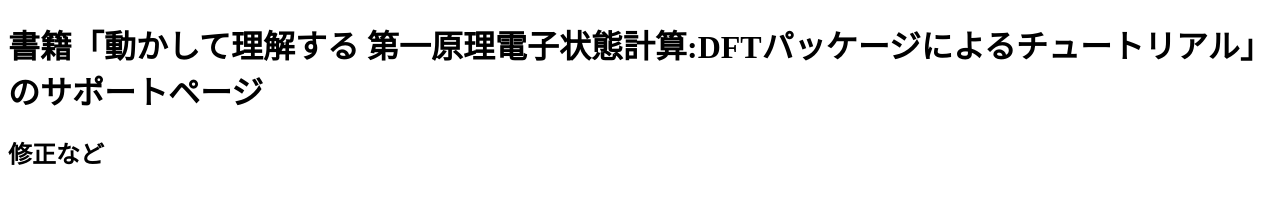
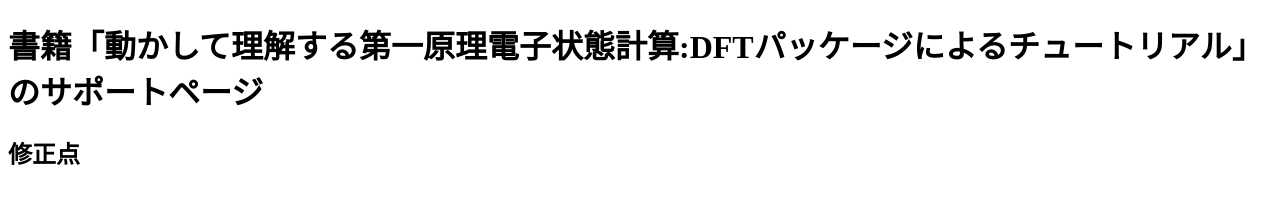
Before and after one commit to ichibha/ichibha.github.io, a plain HTML site: page book_support.html in a window 1280 px wide. Drawn offline with Linux system fonts and the light colour scheme.

Commit message:
Update book_support.html

```diff
--- a/book_support.html
+++ b/book_support.html
@@ -1,10 +1,10 @@
 <!DOCTYPE html>
 <html>
 <head>
-    <title>書籍「動かして理解する 第一原理電子状態計算:DFTパッケージによるチュートリアル」のサポートページ</title>
+    <title>書籍「動かして理解する第一原理電子状態計算:DFTパッケージによるチュートリアル」のサポートページ</title>
 </head>
 <body>
-    <h1>書籍「動かして理解する 第一原理電子状態計算:DFTパッケージによるチュートリアル」のサポートページ</h1>
-    <h2>修正など</h2>
+    <h1>書籍「動かして理解する第一原理電子状態計算:DFTパッケージによるチュートリアル」のサポートページ</h1>
+    <h2>修正点</h2>
 </body>
 </html>
```
